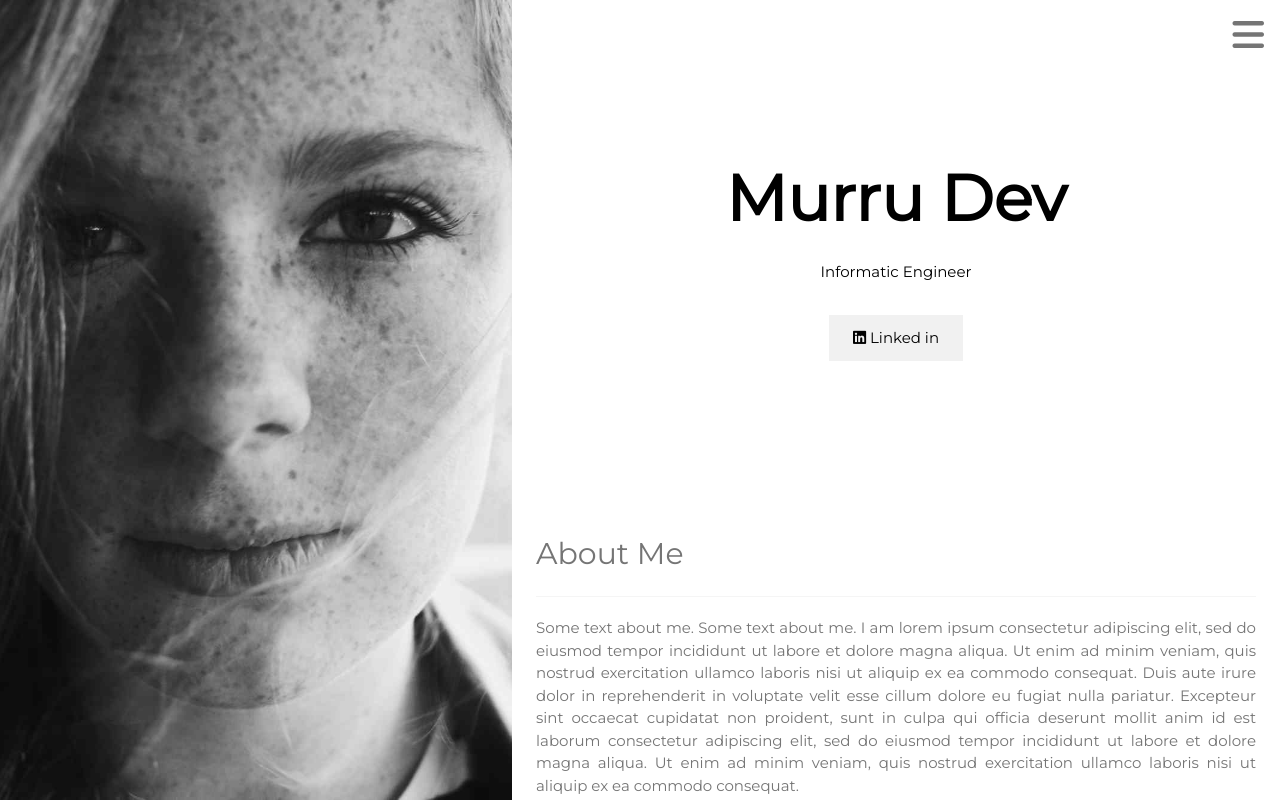
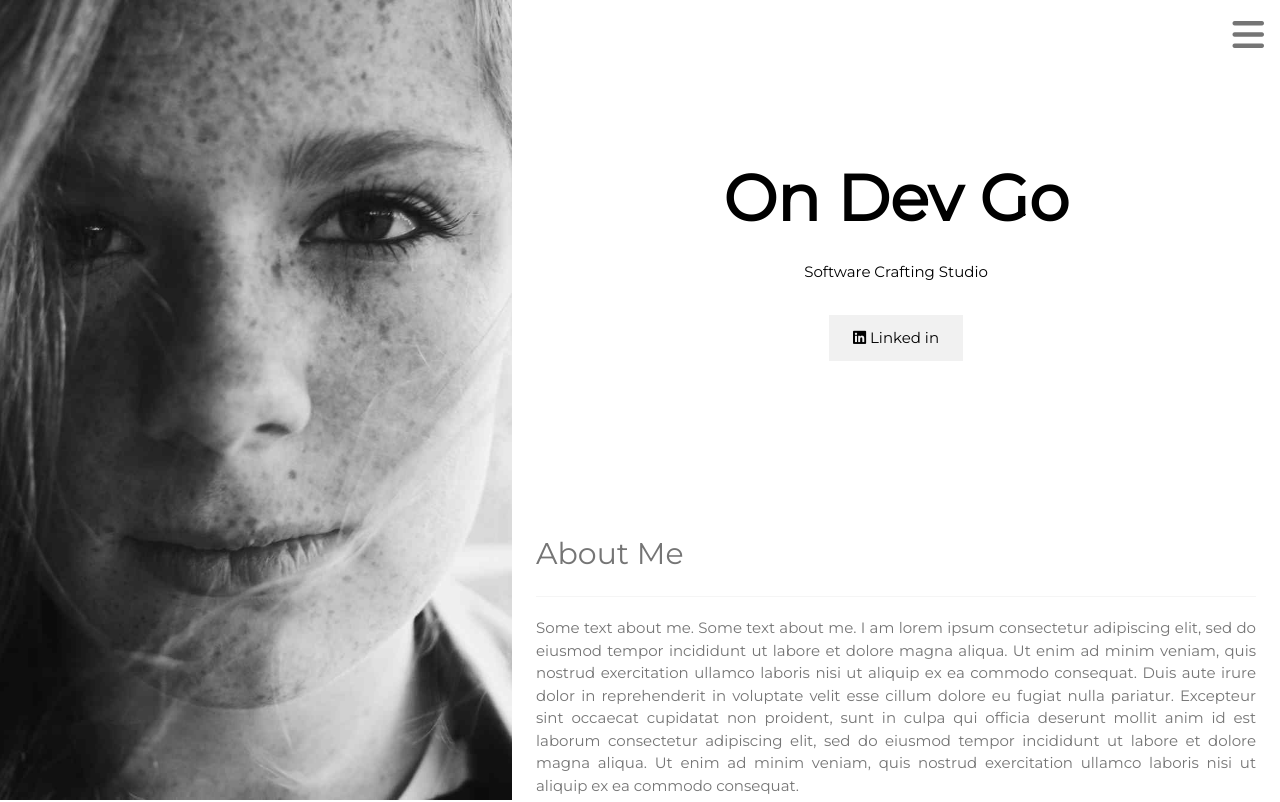
Before and after one commit to murru/lex-dev-website, a Nuxt app: page / in a window 1280 px wide. Shown: the top 802 px of the page. Built offline with nearby package versions, Linux system fonts and the light colour scheme.

Commit message:
Changed title and subtitle

```diff
--- a/app.vue
+++ b/app.vue
@@ -21,8 +21,8 @@
 
     <!-- Header -->
     <header class="w3-container w3-center header" id="home">
-      <h1 class="w3-jumbo"><b>Murru Dev</b></h1>
-      <p>Informatic Engineer</p>
+      <h1 class="w3-jumbo"><b>On Dev Go</b></h1>
+      <p>Software Crafting Studio</p>
 
       <!-- Alex's images -->
       <img src="~/assets/img/profile_girl.jpg" class="w3-image w3-hide-large w3-hide-small w3-round" style="display:block;width:60%;margin:auto;">
```
